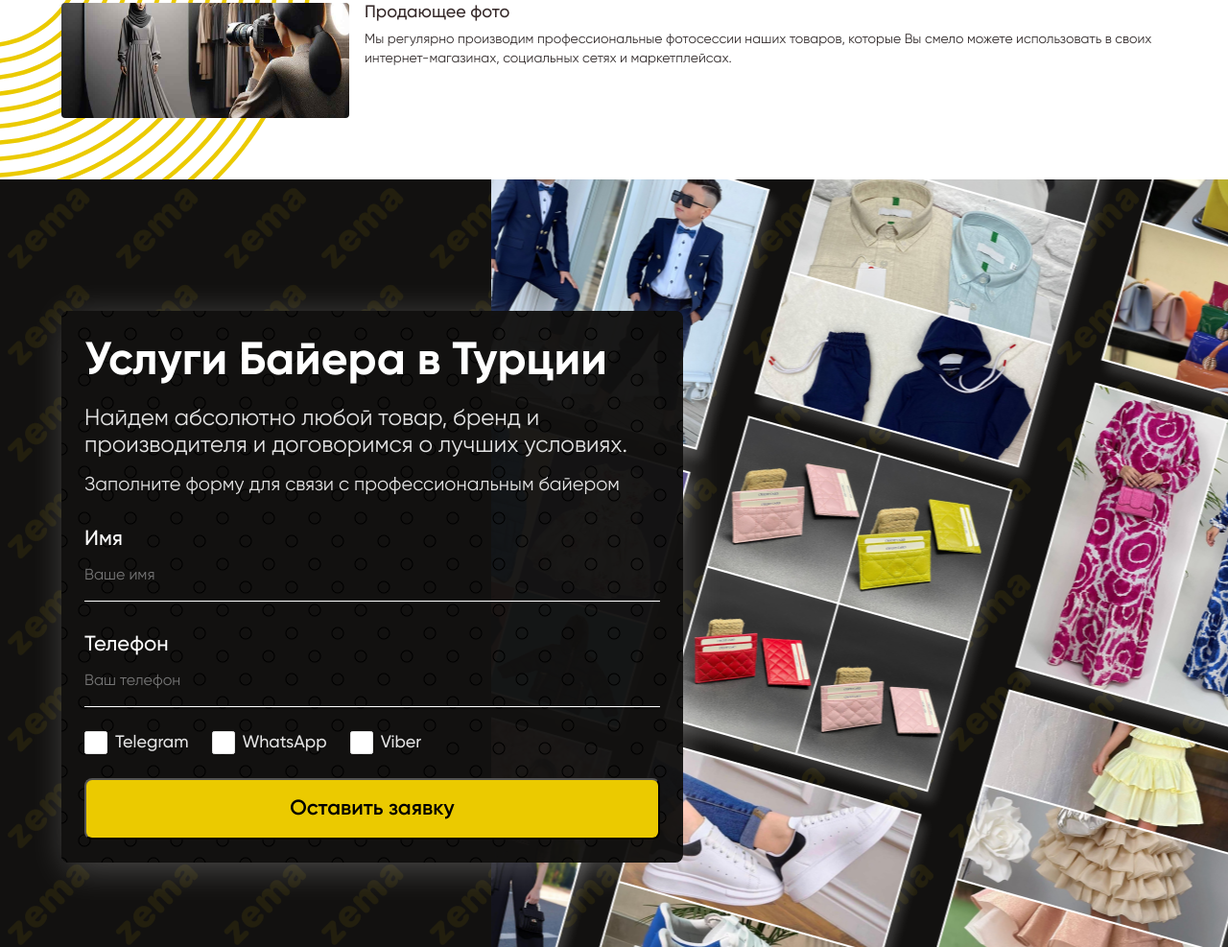
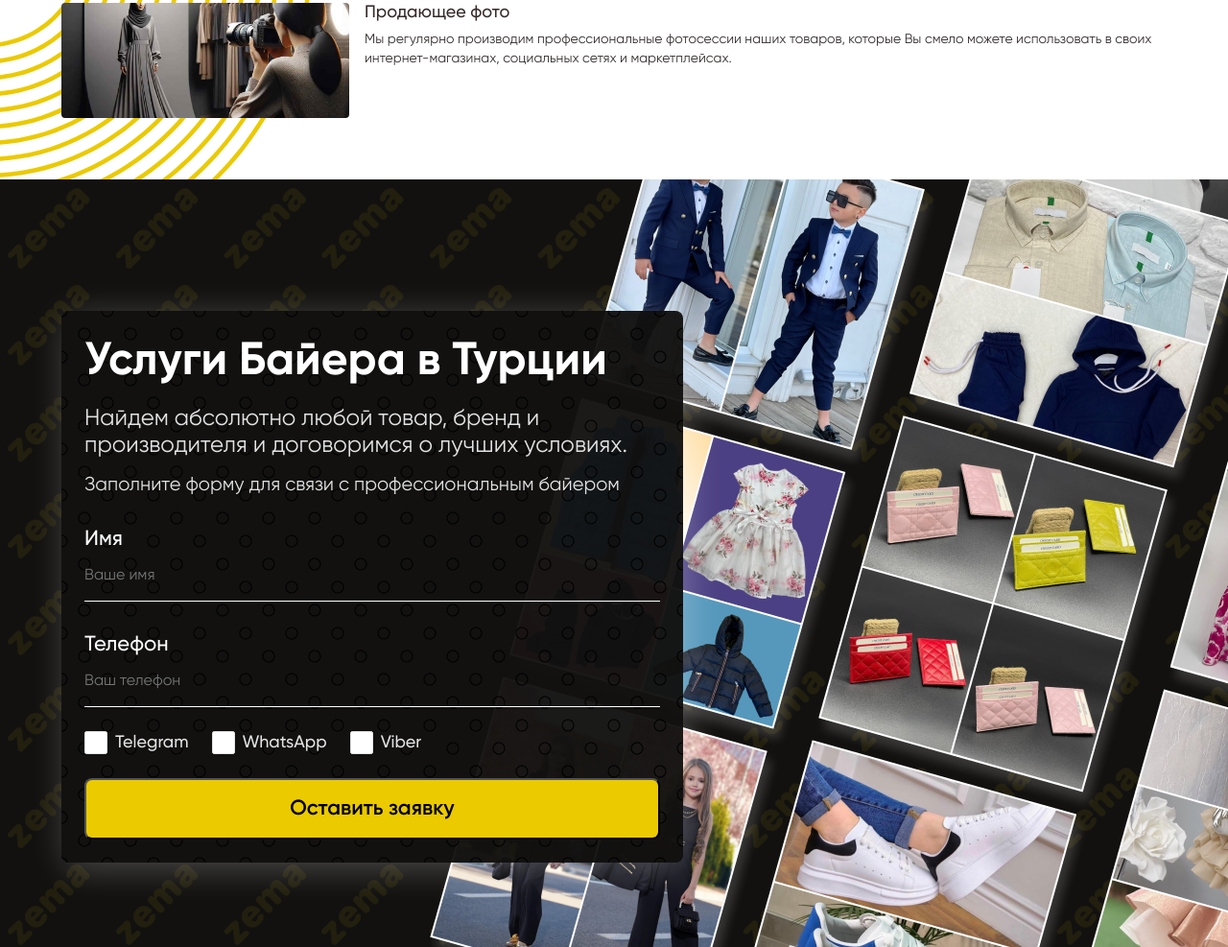
Before and after one commit to vsnomore/zema, a website: page src/index.html in a window 1280 px wide. Shown: the part 2621-3608 px from the top of the page at 96% size. Drawn offline with nearby package versions, Linux system fonts and the light colour scheme; files that its build step writes are made by us from their sources.

Commit message:
fixed some issues

```diff
--- a/src/scss/blocks/_buyer.scss
+++ b/src/scss/blocks/_buyer.scss
@@ -22,9 +22,9 @@
         position: absolute;
         right: 0;
         top: 0;
-        width: 60%;
+        width: 65%;
         height: 100%;
-        background: url('./assets/img/collage.png') center / cover no-repeat;
+        background: url('./assets/img/collage.png') left / cover no-repeat;
         // opacity: 0.08;
         z-index: -20;
     }
```
